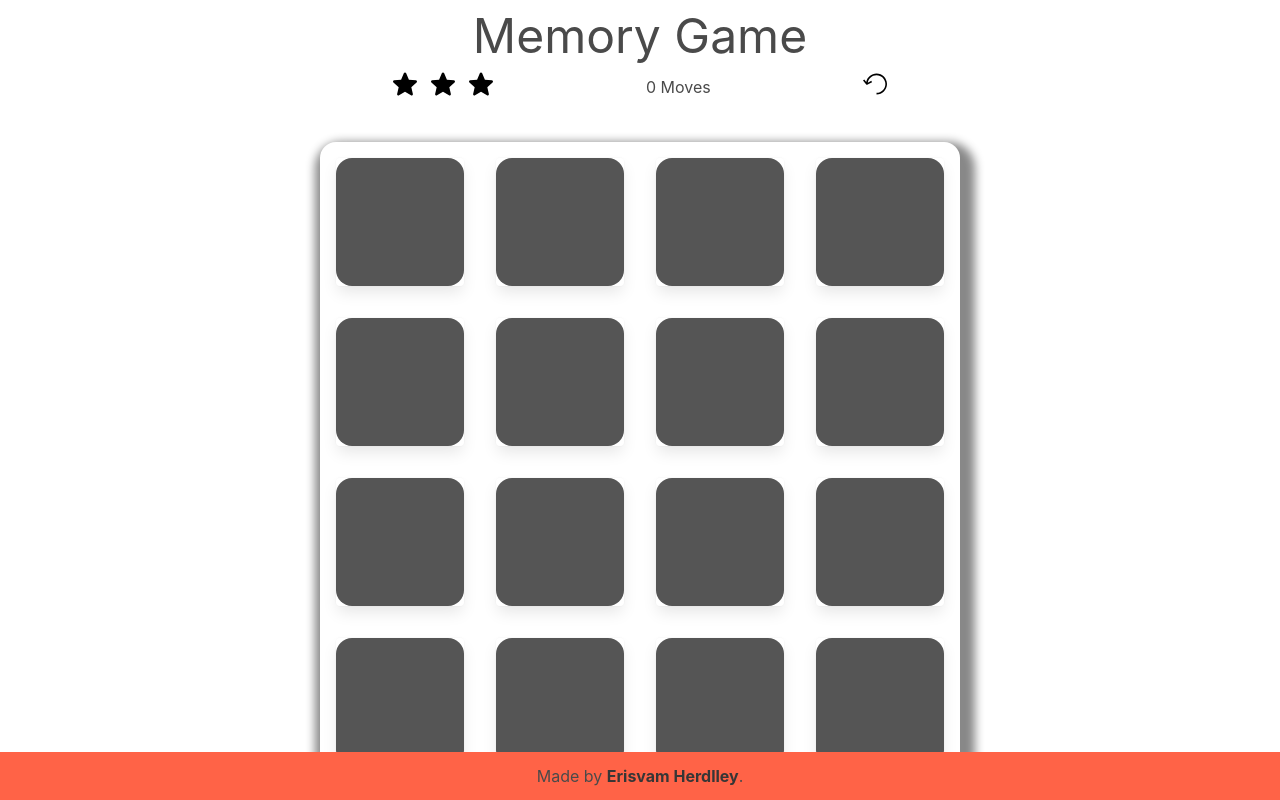
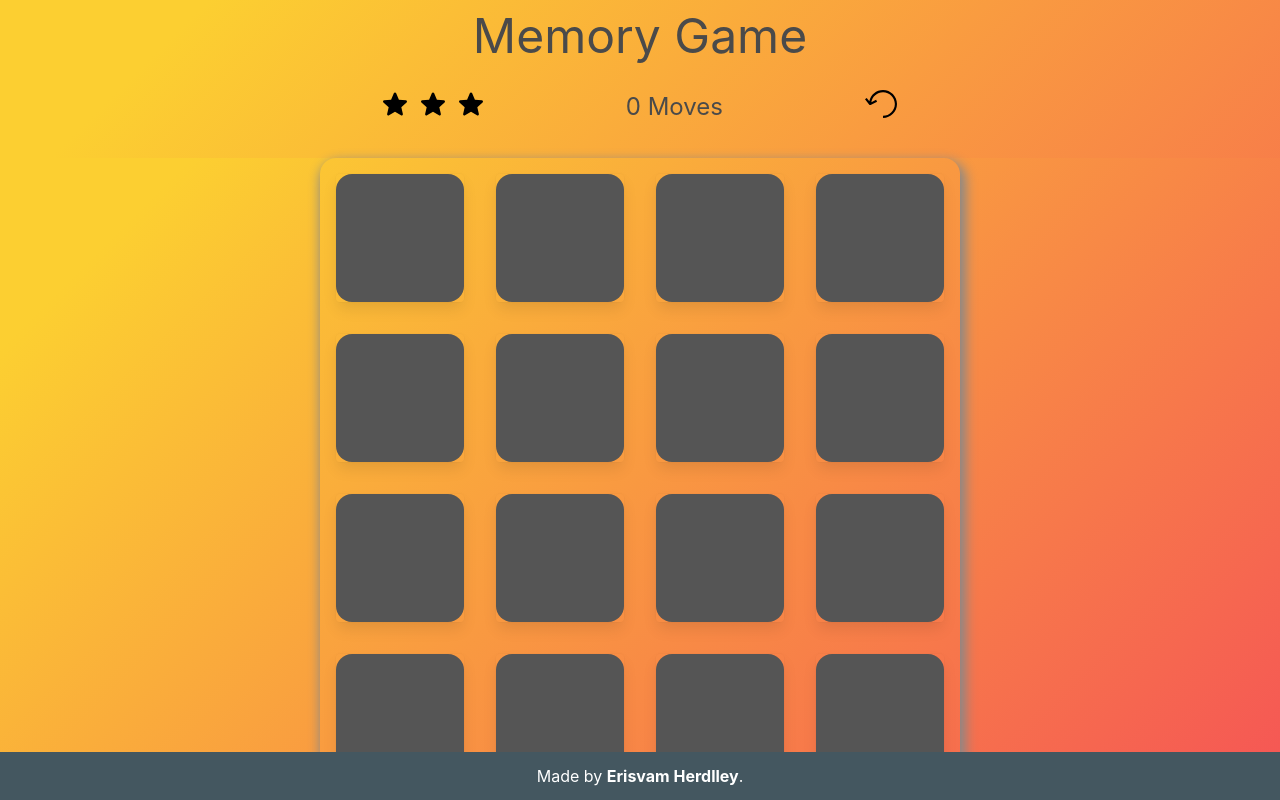
Before and after one commit to Erisvam/MemoryGame, an Angular app: page / in a window 1280 px wide. Built offline with nearby package versions, Linux system fonts and the light colour scheme.

Commit message:
correcao no moves

```diff
--- a/src/app/components/board/board.component.scss
+++ b/src/app/components/board/board.component.scss
@@ -6,19 +6,19 @@
   justify-content: center;
   align-items: center;
   perspective: 600px;
+  background-image: linear-gradient( 135deg, #FCCF31 10%, #F55555 100%);
 
   .row{
     display: flex;
     flex-direction: column;
     justify-content: start;
-    padding-top: 2.5rem;
     width: auto;
 
      .container-card{
       display: grid;
       grid-template-columns: repeat(4, 1fr);
       border-radius: 1rem;
-      box-shadow: 5px 10px 10px 10px #888888;
+      box-shadow: 3px 6px 12px 3px #888888;
 
       .card{
         height: 8rem;
@@ -29,6 +29,7 @@
         align-items: center;
         cursor: pointer;
         position: relative;
+        background-color: transparent;
 
         transition: transform 0.5s;
         transform-style: preserve-3d;
--- a/src/app/template/footer/footer.component.scss
+++ b/src/app/template/footer/footer.component.scss
@@ -1,5 +1,6 @@
 .footer {
-  background: tomato;
+  background: #445760;
+  color: white;
   margin-top: 2rem;
   display: flex;
   padding: 0;
@@ -9,4 +10,13 @@
   align-items: center;
   position: fixed;
   bottom: 0;
+
+  strong{
+    color: white;
+  }
 }
+@media screen and (max-width: 680px) and (min-width: 320px){
+  .footer{
+    position: initial;
+  }
+}
--- a/src/app/template/header/header.component.html
+++ b/src/app/template/header/header.component.html
@@ -16,10 +16,10 @@
             <img [src]="star.showStar()" />
           </span>
         </div>
-        <div class="col">{{ moves }} Moves</div>
+        <div class="col" style="font-size: 1.5rem;">{{ moves }} Moves</div>
         <div class="col return">
           <span (click)="playAgain()">
-          <img src="./../../../assets/img/return.svg"/>
+          <img style="width: 2rem; height: 2rem;" src="./../../../assets/img/return.svg"/>
         </span>
         </div>
       </div>
--- a/src/app/template/header/header.component.scss
+++ b/src/app/template/header/header.component.scss
@@ -8,8 +8,10 @@
     display: flex;
     align-items: center;
     flex-direction: column;
+    margin-bottom: 1rem;
     .menu-section {
       width: 100%;
+      margin-top: 1rem;
       .row {
         width: 100%;
         display: flex;
@@ -79,7 +81,8 @@
         height: 100vh;
 
         z-index: 10;
-        background-color: red;
+        background-image: linear-gradient( 135deg, #FCCF31 10%, #F55555 100%);
+        color: black;
 
         .row.container {
           display: flex !important;
--- a/src/styles.scss
+++ b/src/styles.scss
@@ -7,4 +7,5 @@
 html, body{
   width: 100vw;
   height: 100%;
+  background-image: linear-gradient( 135deg, #FCCF31 10%, #F55555 100%);
 }
```
